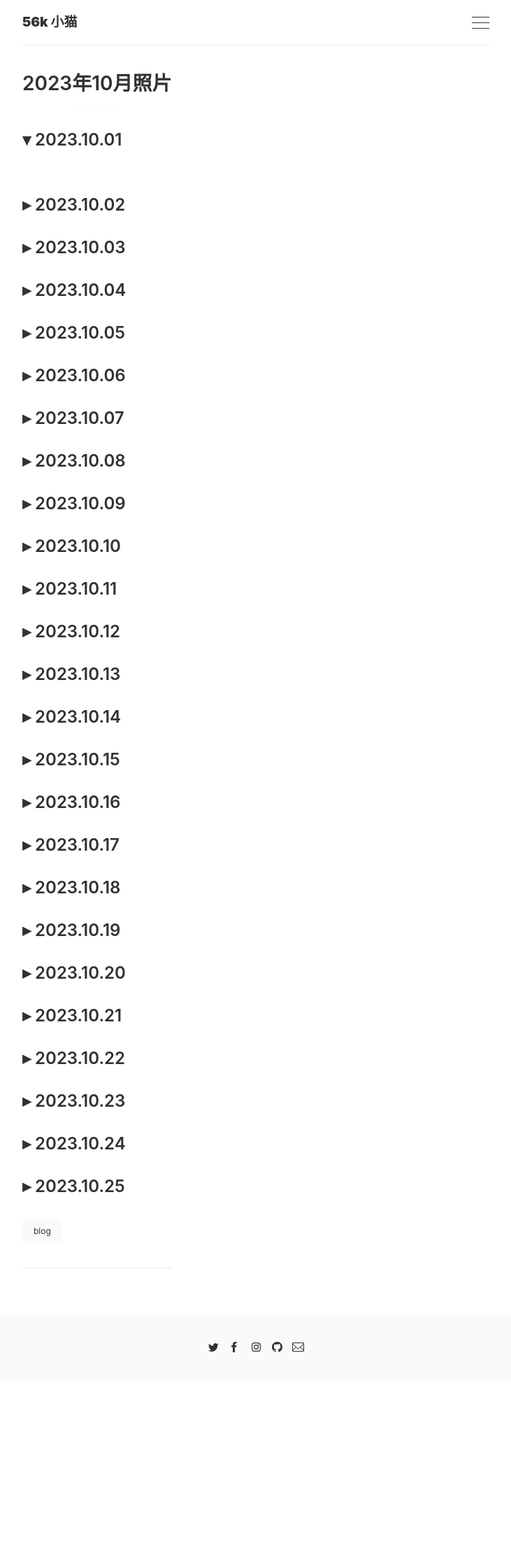
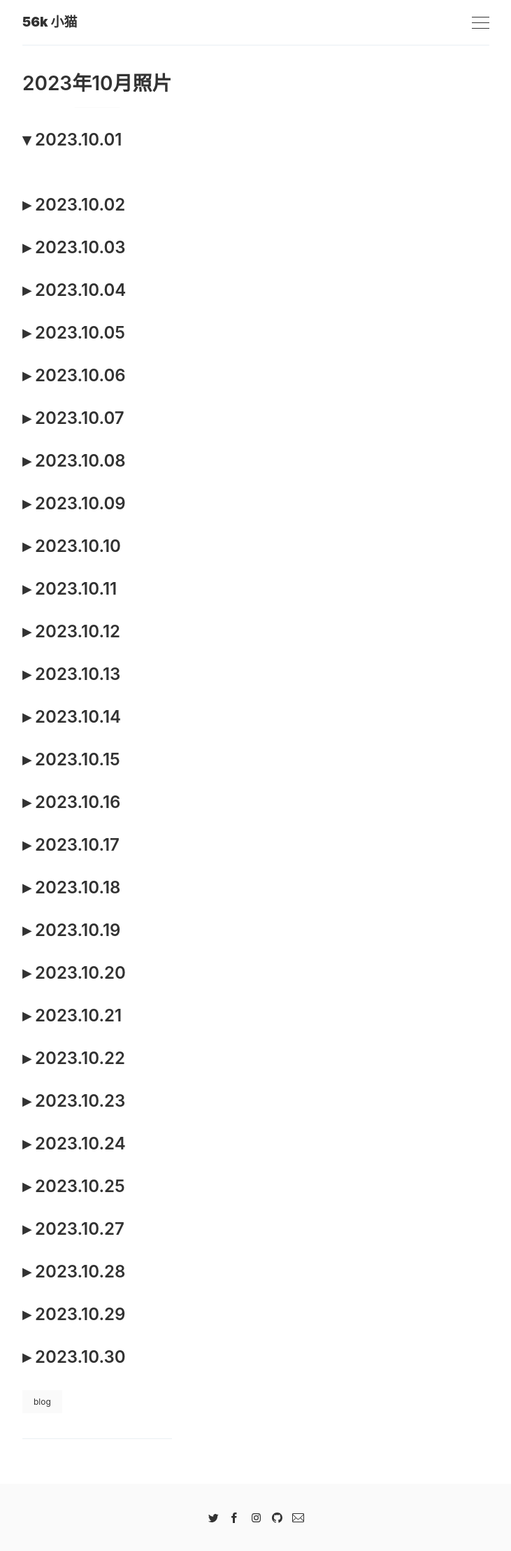
Before and after one commit to modem-56k/modem-56k.github.io, a Jekyll site: the page built from 2023/10.md, in a window 1280 px wide. Shown: the whole page at 70% size, without its empty margins (274-1005 px from the left). Built offline with Jekyll 4.4.1, drawn with Linux system fonts in a browser that asks for light colours; before the commit the page ends 1973 px from its top, so only the background shows below that.

Commit message:
Update 10.md

```diff
--- a/2023/10.md
+++ b/2023/10.md
@@ -104,3 +104,19 @@ image:
 ### 2023.10.25
 
 <ul id="image-2023-10-25" class="image-gallery"></ul>
+
+### 2023.10.27
+
+<ul id="image-2023-10-27" class="image-gallery"></ul>
+
+### 2023.10.28
+
+<ul id="image-2023-10-28" class="image-gallery"></ul>
+
+### 2023.10.29
+
+<ul id="image-2023-10-29" class="image-gallery"></ul>
+
+### 2023.10.30
+
+<ul id="image-2023-10-30" class="image-gallery"></ul>
```
